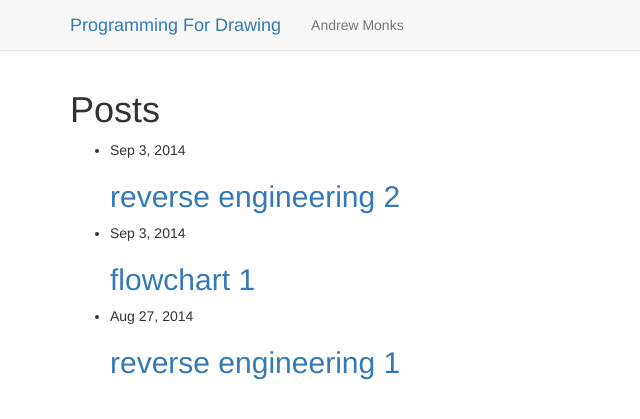
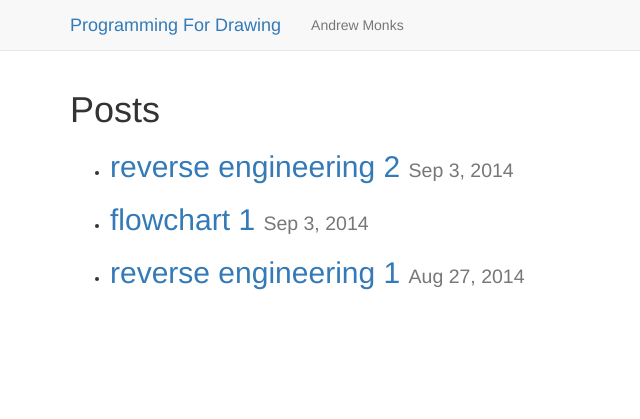
Before and after one commit to amonks/pfordrawing, a Jekyll site: the page built from index.html, in a window 1280 px wide. Shown: the top 419 px of the page, without its empty margins (0-640 px from the left). Built offline with Jekyll 4.4.1, drawn with Linux system fonts in a browser that asks for light colours; nearby versions of some CDN libraries.

Commit message:
prettying up index page

```diff
--- a/index.html
+++ b/index.html
@@ -10,10 +10,8 @@ title: "Programming For Drawing"
   <ul class="post-list">
     {% for post in site.posts %}
       <li>
-        <span class="post-meta">{{ post.date | date: "%b %-d, %Y" }}</span>
-
         <h2>
-          <a class="post-link" href="{{ post.url | prepend: site.baseurl }}">{{ post.title }}</a>
+          <a class="post-link" href="{{ post.url | prepend: site.baseurl }}">{{ post.title }} <span class="post-meta small">{{ post.date | date: "%b %-d, %Y" }}</span></a>
         </h2>
       </li>
     {% endfor %}
```
